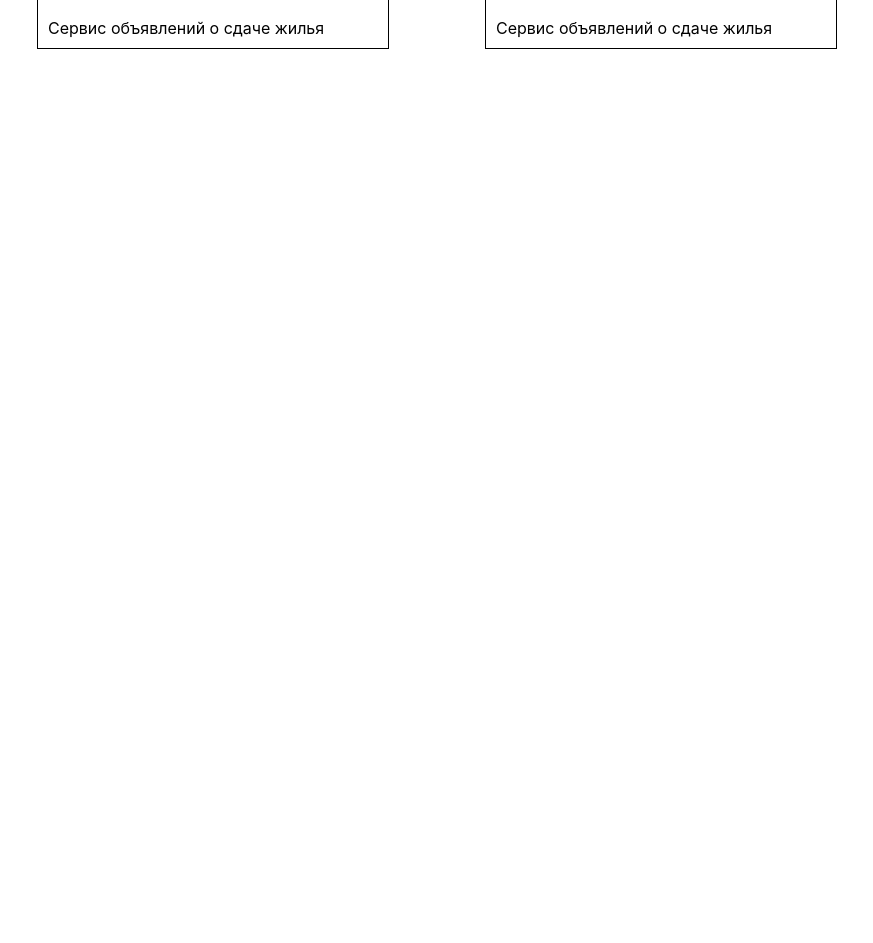
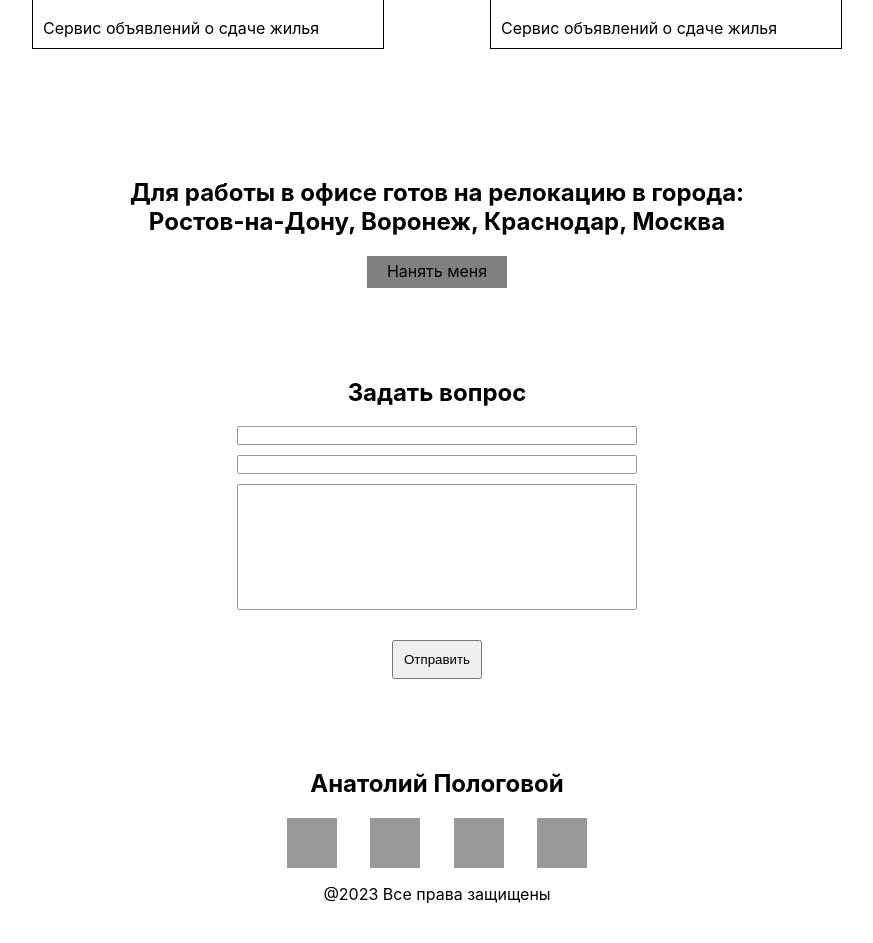
Before and after one commit to AnatoliyPologovoy/portfolio, a React (Create React App) app: page / in a window 1280 px wide. Shown: the part 1280-2223 px from the top of the page, without its empty margins (203-1076 px from the left). Before the commit the page ends 1418 px from the top, so only its background shows below. Built offline with nearby package versions, Linux system fonts and the light colour scheme.

Commit message:
base components complete

```diff
--- a/src/App.tsx
+++ b/src/App.tsx
@@ -4,6 +4,9 @@ import Header from "./components/Header";
 import Promo from "./components/Promo";
 import {SkillsContainer} from "./components/skills/SkillsContainer";
 import WorksContainer from "./components/Works/WorksContainer";
+import Hire from "./components/Hire";
+import Contacts from "./components/Contacts";
+import Footer from "./components/Footer";
 
 function App() {
     return (
@@ -12,6 +15,9 @@ function App() {
             <Promo/>
             <SkillsContainer/>
             <WorksContainer/>
+            <Hire/>
+            <Contacts/>
+            <Footer/>
         </div>
     );
 }
--- /dev/null
+++ b/src/components/Contacts.tsx
@@ -0,0 +1,22 @@
+import React from 'react';
+import cl from './contacts.module.css'
+
+const Contacts = () => {
+    return (
+        <section className={cl.contacts}>
+            <div className={cl.mainWrapper}>
+                <h1>Задать вопрос</h1>
+                <form action="#" className={cl.form}>
+                    <input type={"text"} className={cl.formName}/>
+                    <input type={"text"} className={cl.formEmail}/>
+                    <textarea className={cl.textarea} rows={8}/>
+                    <button type={"submit"} className={cl.submit}>
+                        Отправить
+                    </button>
+                </form>
+            </div>
+        </section>
+    );
+};
+
+export default Contacts;
--- /dev/null
+++ b/src/components/Footer.tsx
@@ -0,0 +1,23 @@
+import React from 'react';
+import cl from './footer.module.css'
+
+const Footer = () => {
+    return (
+        <footer className={cl.footer}>
+            <div className={cl.mainWrapper}>
+                <h2>Анатолий Пологовой</h2>
+                <div className={cl.social}>
+                    <div className={cl.socialItem}></div>
+                    <div className={cl.socialItem}></div>
+                    <div className={cl.socialItem}></div>
+                    <div className={cl.socialItem}></div>
+                </div>
+                <p className={cl.copyright}>
+                    @2023 Все права защищены
+                </p>
+            </div>
+        </footer>
+    );
+};
+
+export default Footer;
--- /dev/null
+++ b/src/components/Hire.tsx
@@ -0,0 +1,19 @@
+import React from 'react';
+import cl from './hire.module.css'
+
+const Hire = () => {
+
+    return (
+        <section className={cl.hire}>
+            <div className={cl.mainWrapper}>
+                <h1>
+                    Для работы в офисе готов на релокацию в города:<br/>
+                    Ростов-на-Дону, Воронеж, Краснодар, Москва
+                </h1>
+                <a href="#" className={cl.button}>Нанять меня</a>
+            </div>
+        </section>
+    );
+};
+
+export default Hire;
--- a/src/components/Works/works.module.css
+++ b/src/components/Works/works.module.css
@@ -17,6 +17,7 @@
     display: flex;
     justify-content: space-around;
     flex-wrap: wrap;
+    gap: 20px;
 }
 
 /*work*/
@@ -25,6 +26,7 @@
     width: 350px;
     outline: 1px solid black;
     margin-bottom: 40px;
+
     display: flex;
     flex-direction: column;
     justify-content: space-between;
@@ -36,6 +38,7 @@
     height: 250px;
     position: relative;
     overflow: hidden;
+    display: block;
 }
 
 .picWrapper:hover .pic {
@@ -84,7 +87,7 @@
         margin-bottom: 20px;
     }
 
-    .pic {
-        width: 200px;
+    .picWrapper {
+        width: 300px;
     }
 }
--- /dev/null
+++ b/src/components/contacts.module.css
@@ -0,0 +1,53 @@
+@value colors: 'root.module.css';
+
+@value background-color-blue from colors;
+
+.contacts {
+    background-color: background-color-blue;
+    width: 100%;
+    padding-top: 20px;
+    padding-bottom: 50px;
+}
+
+.mainWrapper {
+    composes: wrapper from 'root.module.css';
+
+}
+
+.form {
+    margin: 0 auto 0 auto;
+    width: 400px;
+    display: flex;
+    flex-direction: column;
+}
+
+.form input {
+    border: 1px solid #999;
+    border-radius: 2px;
+    margin-bottom: 10px;
+}
+
+.textarea {
+    margin-bottom: 30px;
+    /*outline: none;*/
+    border: 1px solid #999;
+    border-radius: 2px;
+    resize: none;
+}
+
+.submit {
+    display: block;
+    margin: 0 auto 0 auto ;
+    padding: 10px;
+}
+
+@media (max-width: 360px) {
+    .form {
+        width: 300px;
+    }
+
+    .textarea {
+        margin-bottom: 20px;
+    }
+
+}
--- /dev/null
+++ b/src/components/footer.module.css
@@ -0,0 +1,28 @@
+@value colors: 'root.module.css';
+
+@value background-color-blue from colors;
+
+.footer {
+    background-color: background-color-blue;
+    width: 100%;
+    padding-top: 20px;
+    padding-bottom: 50px;
+}
+
+.mainWrapper {
+    composes: wrapper from 'root.module.css';
+
+}
+
+.social {
+    margin: 0 auto 0 auto;
+    width: 300px;
+    display: flex;
+    justify-content: space-between;
+}
+
+.socialItem {
+    width: 50px;
+    height: 50px;
+    background-color: #999999;
+}
--- /dev/null
+++ b/src/components/hire.module.css
@@ -0,0 +1,24 @@
+@value colors: 'root.module.css';
+
+@value background-color-blue from colors;
+
+.hire {
+    background-color: background-color-blue;
+    width: 100%;
+    padding-top: 20px;
+    padding-bottom: 50px;
+}
+
+.mainWrapper {
+    composes: wrapper from 'root.module.css';
+}
+
+.button {
+    text-decoration: none;
+    color: inherit;
+    padding: 5px 20px 7px 20px;
+    background-color: gray;
+    display: block;
+    width: max-content;
+    margin: 0 auto 0 auto ;
+}
```
